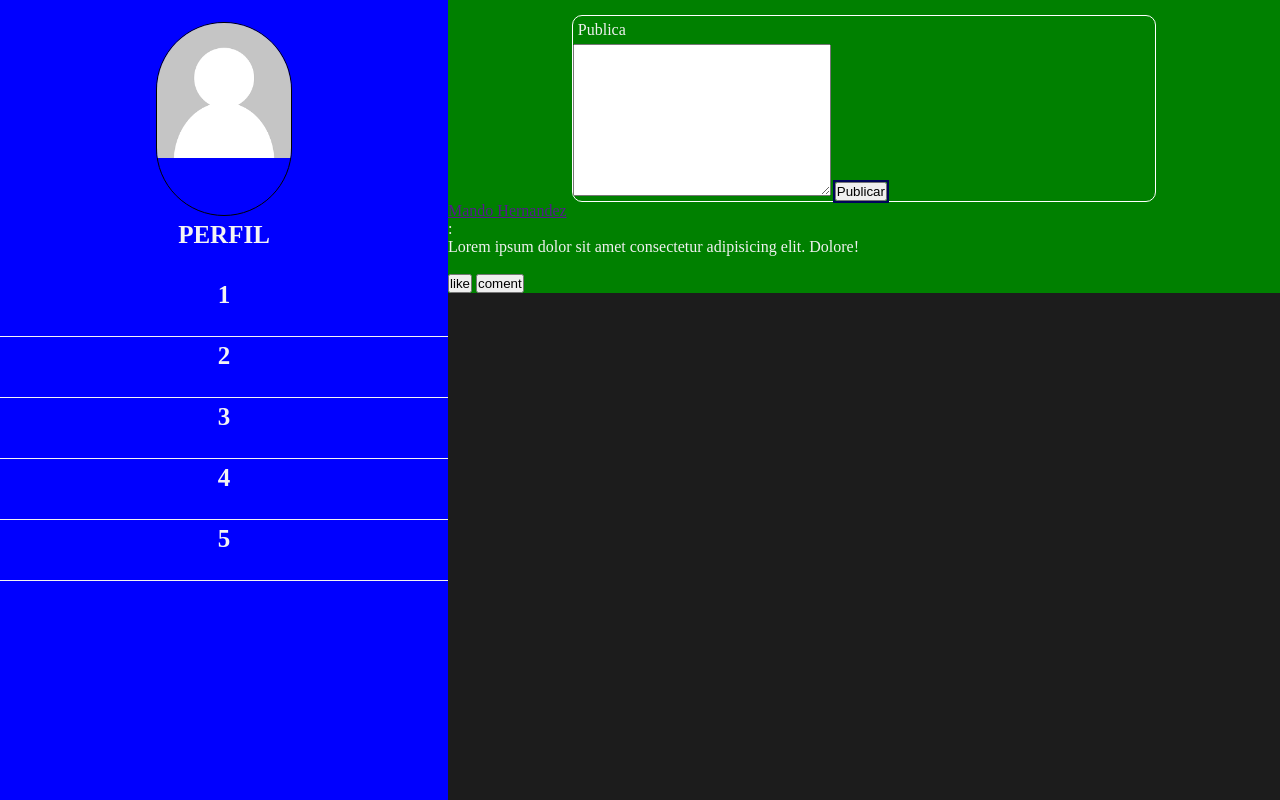
After one commit to ArmandoHdzBta/red-social, a PHP site: page /app/views/home.php in a window 1280 px wide. The commit adds this page. Run offline with PHP 8.4, Linux system fonts and the light colour scheme.

Commit message:
Archivos subidos

```diff
--- a/app/views/error.html
+++ b/app/views/error.html
@@ -1,5 +1,5 @@
 <!DOCTYPE html>
-<html lang="en">
+<html lang="es">
 <head>
 	<meta charset="UTF-8">
 	<meta name="viewport" content="width=device-width, initial-scale=1.0">
--- /dev/null
+++ b/app/views/home.php
@@ -0,0 +1,49 @@
+<!DOCTYPE html>
+<html lang="es">
+<head>
+	<meta charset="UTF-8">
+	<meta name="viewport" content="width=device-width, initial-scale=1.0">
+	<link rel="stylesheet" href="public/css/style.css">
+	<title>Document</title>
+</head>
+<body>
+	<div class="content-home">
+		<div class="nav">
+			<label for="">
+				<img src="public/imagenes/default.png" alt="">
+			</label>
+			<a href="">PERFIL</a>
+			<ul>
+				<li><a href="">1</a></li>
+				<li><a href="">2</a></li>
+				<li><a href="">3</a></li>
+				<li><a href="">4</a></li>
+				<li><a href="">5</a></li>
+			</ul>
+		</div>
+		<div class="contenido">
+			<div class="cont-post">
+				<p>publica</p>
+				<form action="">
+					<textarea name="textPost" id="" cols="30" rows="10"></textarea>
+					<input type="submit" value="Publicar">
+				</form>
+			</div>
+			<div class="post" id="idpost">
+				<div class="datos">
+					<p><a href="">Mando Hernandez</a></p>
+					<span class="">:</span>
+				</div>
+				<div class="cont">
+					<p>Lorem ipsum dolor sit amet consectetur adipisicing elit. Dolore!</p>
+					<img src="" alt="">
+				</div>
+				<div class="like-comment">
+					<button>like</button>
+					<button>coment</button>
+				</div>
+			</div>
+		</div>
+	</div>
+</body>
+</html>
--- a/public/css/style.css
+++ b/public/css/style.css
@@ -98,3 +98,80 @@ input{
 	outline: none;
 	outline: 2px solid #00035b;
 }
+/* style home */
+.content-home{
+	width: 100%;
+	height: 100vh;
+}
+
+.nav{
+	width: 35%;
+	height: 100Vh;
+	position: fixed;
+	overflow: hidden;
+	background: blue;
+}
+
+.nav label{
+	display: block;
+	width: 30%;
+	height: 24%;
+	margin: auto;
+	overflow: hidden;
+	margin-top: 5%;
+	border-radius: 105px;
+	border: 1px solid black;
+}
+
+.nav label img{
+	display: block;
+	width: 100%;
+}
+
+.nav a{
+	display: block;
+	padding: 5px;
+	height: 50px;
+	font-weight: bold;
+	font-size: 25px;
+	text-align: center;
+	color: #f4f4f4;
+	text-decoration: none;
+}
+
+.nav ul li a{
+	display: block;
+	padding: 5px;
+	height: 50px;
+	border-bottom: 1px solid #f4f4f4;
+	text-align: center;
+	color: #f4f4f4;
+	text-decoration: none;
+}
+
+a:hover{
+	background: rgba(255,255,255,.2);
+}
+
+.contenido{
+	width: 65%;
+	position: fixed;
+	margin-left: 35%;
+	background: green;
+}
+
+.cont-post{
+	width: 70%;
+	margin: auto;
+	margin-top: 15px;
+	border-radius: 10px;
+	border: 1px solid #fff;
+}
+
+.cont-post p{
+	display: block;
+	width: 100%;
+	padding: 5px;
+	text-align: left;
+	text-transform: capitalize;
+}
```
Also changed, not shown: BD/BDRedSocial.sql (added, +154 -0 lines), app/controller/HomeController.php (deleted, +0 -13 lines), app/controller/UsuarioController.php (+12 -5 lines), app/models/Conexion.php (added, +18 -0 lines), app/models/Usuario.php (+12 -2 lines), app/views/index.php (+8 -8 lines), BD/BDRedSocial.png (added), public/imagenes/default.png (added), 1 other file.
